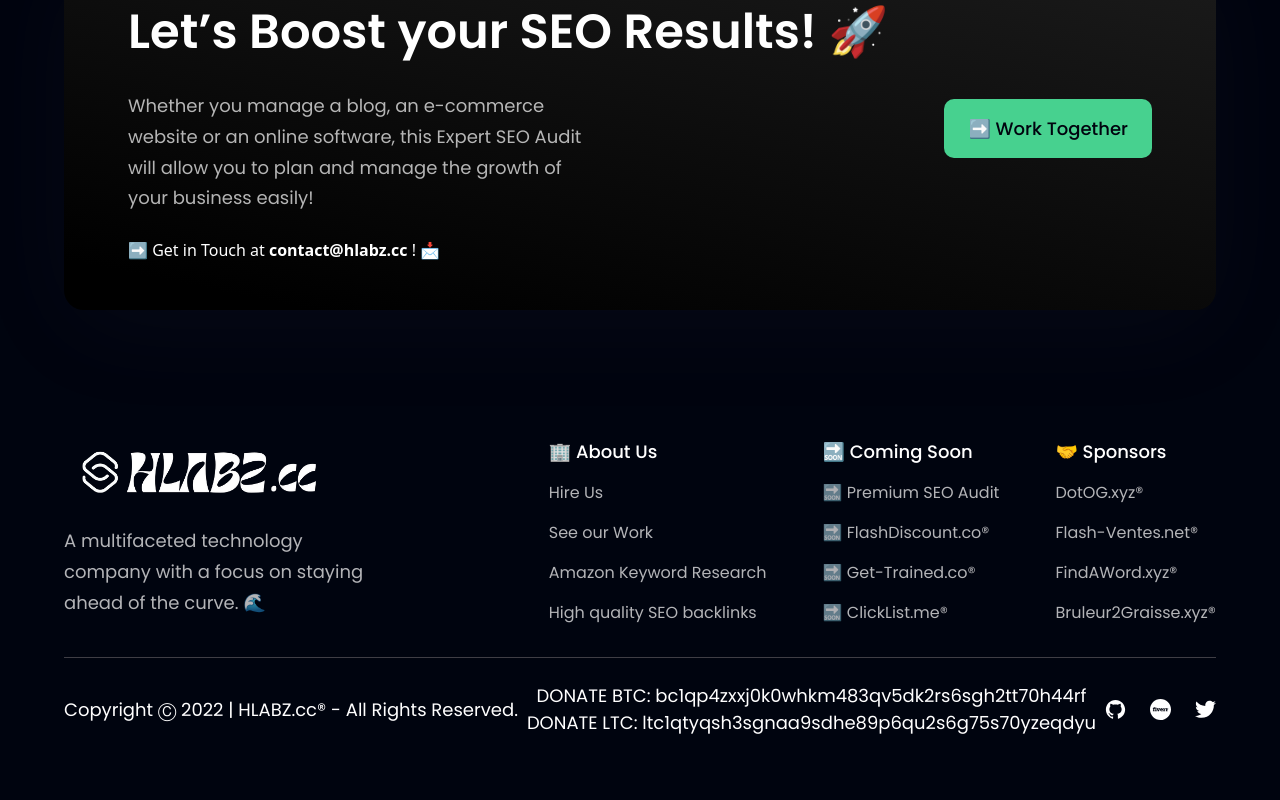
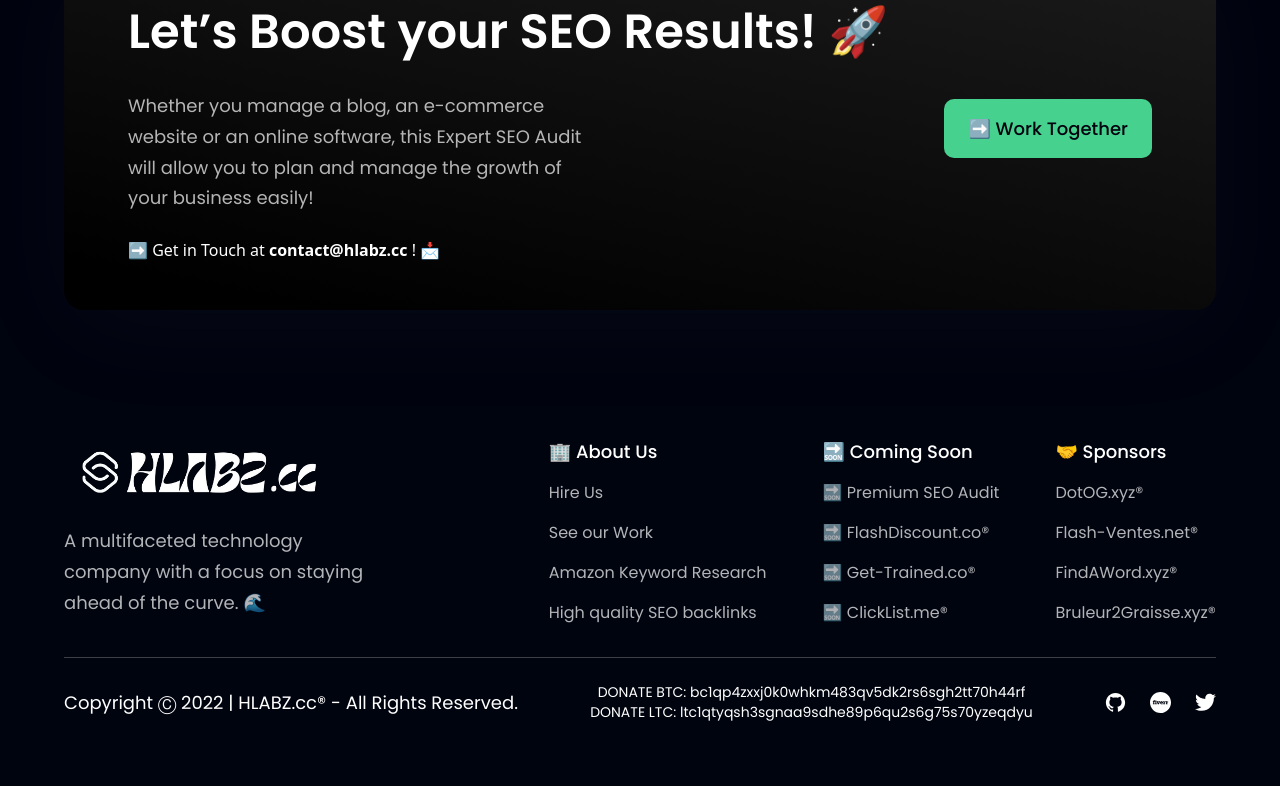
Before and after one commit to HLABZcc/HLABZ.cc, a React (Vite) app: page / in a window 1280 px wide. Shown: the part 3333-4133 px from the top of the page. Built offline with nearby package versions, Linux system fonts and the light colour scheme.

Commit message:
Update Footer.jsx

```diff
--- a/src/components/Footer.jsx
+++ b/src/components/Footer.jsx
@@ -42,7 +42,7 @@
       <p className="font-poppins font-normal text-center text-[18px] leading-[27px] text-white">
         Copyright Ⓒ 2022 | <a href="https://hlabz.cc/" alt="HLABZ.cc®">HLABZ.cc®</a> - All Rights Reserved.
       </p>
-      <p className="font-poppins font-normal text-center text-[18px] leading-[27px] text-white">
+      <p className="font-poppins font-normal text-center text-sm text-white">
           <p>DONATE BTC: bc1qp4zxxj0k0whkm483qv5dk2rs6sgh2tt70h44rf</p>
           <p>DONATE LTC: ltc1qtyqsh3sgnaa9sdhe89p6qu2s6g75s70yzeqdyu</p>
       </p>
```
